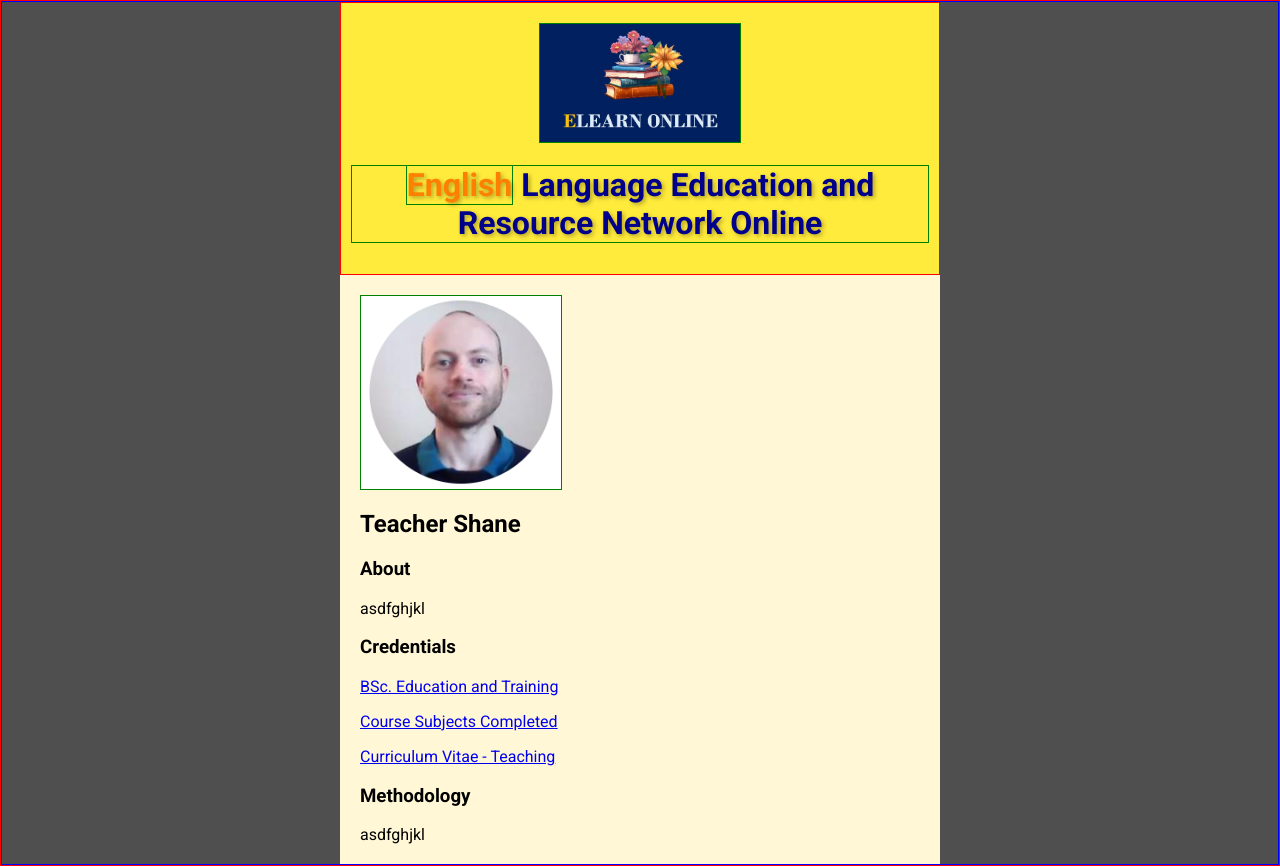
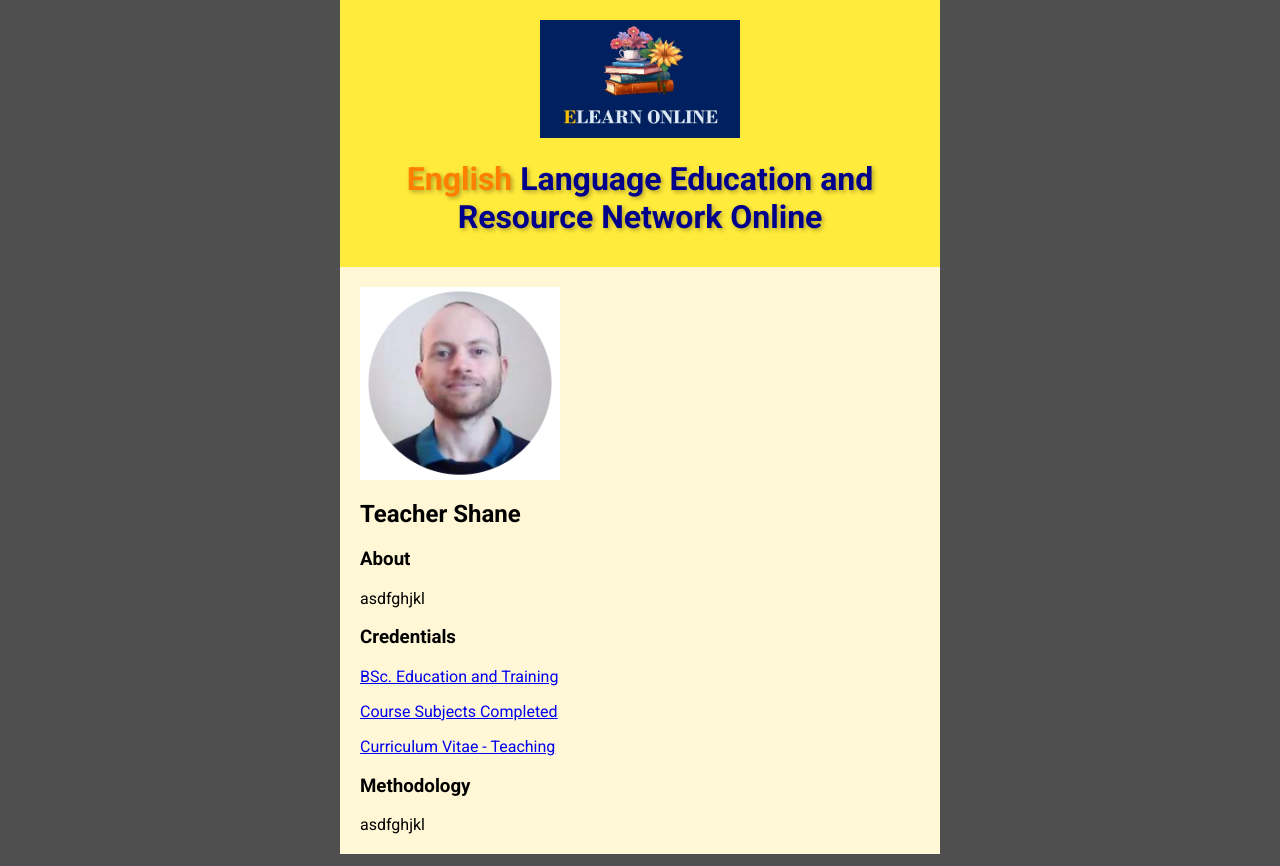
Before and after one commit to ELEARNTutor1/elearnonline, a plain HTML site: page index.html in a window 1280 px wide. Drawn offline with Linux system fonts and the light colour scheme.

Commit message:
Update index.html

```diff
--- a/index.html
+++ b/index.html
@@ -15,30 +15,30 @@
 	      html {
 		      margin: 0;
 		      padding: 0;
-		      border: 1px solid red;
+		      /*border: 1px solid red;*/
 	      }
 	      body {
 		      margin: 0;
 		      padding: 0;
 		      background-color: #4F4F4F;
 		      font-family: 'Roboto', sans-serif;
-		      border: 1px solid blue;
+		      /*border: 1px solid red;*/
 	      }
               #logo {
 		      display: block;
 		      margin: 10px auto 0 auto;
 		      width: 200px;
 		      height: auto;
-		      border: 1px solid green;
+		      /*border: 1px solid red;*/
 	      }
 	      #spanTitle {
 		      color: #FF7F00;/*#FFA500;*/
-		      border: 1px solid green;
+		      /*border: 1px solid red;*/
 	      }
 	      h1 {
 		      color: #00008B;
 		      text-shadow: 2px 2px 4px rgba(0, 0, 0, 0.3);
-		      border: 1px solid green;
+		      /*border: 1px solid red;*/
 	      }
 	      header {
 		      margin: 0;
@@ -48,7 +48,7 @@
 		      width: 100%;
 		      max-width: 600px;
 		      box-sizing: border-box;
-		      border: 1px solid red;
+		      /*border: 1px solid red;*/
 	      }
 	      #sect1 {
 		      margin: 0;
@@ -59,7 +59,7 @@
 		      margin: 0;
 		      width: 200px;
 		      height: auto;
-		      border: 1px solid green;
+		      /*border: 1px solid red;*/
 	      }
 	      main {
 		      margin: 0;
@@ -68,6 +68,7 @@
 		      width: 100%;
 		      max-width: 600px;
 		      box-sizing: border-box;
+		      /*border: 1px solid red;*/
 	      }
 
 	      /* Media Query for larger screens (600px or bigger) */
```
